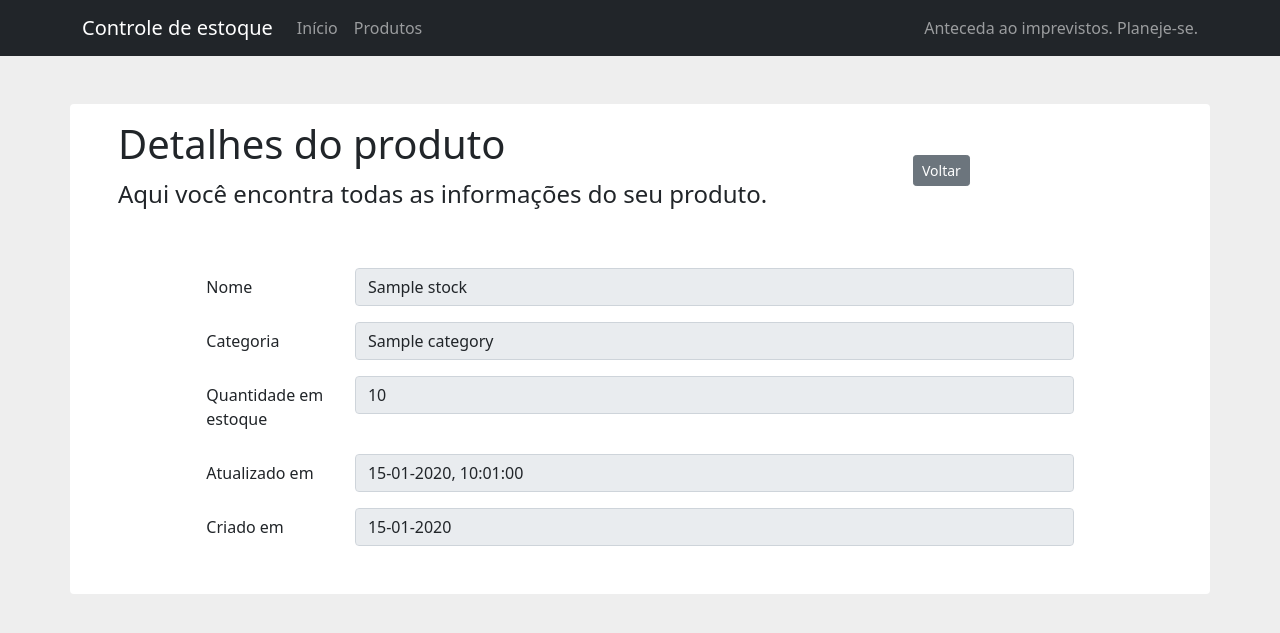
After one commit to WellingtonFidelis/stock-management, a Django app: page /detail-item/1/ in a window 1280 px wide. The commit adds this page. Shown: the top 633 px of the page. Run offline with Django 4.2, Linux system fonts and the light colour scheme; tables that the repository leaves empty hold one stand-in row (values such as "Sample post"); some libraries are stand-ins or nearby versions.

Commit message:
feat(backend/frontend): Adding field to date of last update and creation date. Add a new page to details item.

```diff
--- a/core/urls.py
+++ b/core/urls.py
@@ -25,6 +25,7 @@ from stock_management.views import (
     updateItemView,
     deleteItemView,
     exportDataView,
+    detailItemView,
 )
 
 urlpatterns = [
@@ -33,6 +34,7 @@ urlpatterns = [
     path("list-items", listItemsView, name="list-items"),
     path("create-item", createItemView, name="create-item"),
     path("update-item/<str:pk>/", updateItemView, name="update-item"),
+    path("detail-item/<str:pk>/", detailItemView, name="detail-item"),
     path("delete-item/<str:pk>/", deleteItemView, name="delete-item"),
     path(
         "export-data-to-csv",
--- a/stock_management/admin.py
+++ b/stock_management/admin.py
@@ -11,6 +11,7 @@ class StockCreateAdmin(admin.ModelAdmin):
     form = StockCreateForm
     list_filter = ["category"]
     search_fields = ["category", "item_name"]
+    readonly_fields = ["last_updated", "created_date"]
 
 
 admin.site.register(Stock, StockCreateAdmin)
--- a/stock_management/forms.py
+++ b/stock_management/forms.py
@@ -101,7 +101,11 @@ class StockSearchForm(forms.ModelForm):
 class StockUpdateForm(forms.ModelForm):
     class Meta:
         model = Stock
-        fields = ["category", "item_name", "quantity"]
+        fields = [
+            "category",
+            "item_name",
+            "quantity",
+        ]
 
     def __init__(self, *args, **kargs):
         super().__init__(*args, **kargs)
--- a/stock_management/models.py
+++ b/stock_management/models.py
@@ -1,5 +1,5 @@
 from django.db import models
-
+from django.utils import timezone
 
 # Create your models here.
 
@@ -33,8 +33,8 @@ class Stock(models.Model):
     phone_number = models.CharField(max_length=50, blank=True, null=True)
     created_by = models.CharField(max_length=50, blank=True, null=True)
     reorder_level = models.IntegerField(default="0", blank=True, null=True)
-    last_updated = models.DateTimeField(auto_now_add=False, auto_now=True)
-    export_to_CSV = models.BooleanField(default=False)
+    last_updated = models.DateTimeField(verbose_name="Atualizado", auto_now=True)
+    created_date = models.DateField(verbose_name="Criado", auto_now_add=True)
 
     def __str__(self):
         return self.item_name
--- a/stock_management/views.py
+++ b/stock_management/views.py
@@ -71,11 +71,7 @@ def createItemView(request):
 
         messages.success(request, "O produto foi criado com sucesso.")
 
-        print(
-            "O produto {} foi criado com sucesso. {}".format(
-                queryset.item_name, datetime.datetime.now()
-            )
-        )
+        print("O produto foi criado com sucesso.")
 
         return redirect("/list-items")
 
@@ -102,11 +98,13 @@ def updateItemView(request, pk):
         if form.is_valid():
             form.save()
 
-            messages.success(request, "O produto foi atualizado com sucesso.")
+            messages.success(
+                request, "O produto {} foi atualizado com sucesso.".format(queryset)
+            )
 
             print(
-                "O produto {} foi atualizado com sucesso. {}".format(
-                    queryset.item_name, datetime.datetime.now()
+                "=> {} => INFO => O produto {} foi atualizado com sucesso.".format(
+                    datetime.datetime.now(), queryset
                 )
             )
 
@@ -135,11 +133,7 @@ def deleteItemView(request, pk):
 
         messages.success(request, "O produto foi excluído permanentemente com sucesso.")
 
-        print(
-            "O produto {} foi deletado com sucesso. {}".format(
-                queryset.item_name, datetime.datetime.now()
-            )
-        )
+        print("O produto foi deletado com sucesso.")
 
         return redirect("/list-items")
 
@@ -184,3 +178,19 @@ def exportDataView(request):
             writer.writerow([item.id, item.category, item.item_name, item.quantity])
 
         return response
+
+
+def detailItemView(request, pk):
+    title = "Detalhes do produto"
+    sub_title = "Aqui você encontra todas as informações do seu produto."
+    template = "pages/detail-item.html"
+
+    queryset = Stock.objects.get(id=pk)
+
+    context = {
+        "title": title,
+        "sub_title": sub_title,
+        "product": queryset,
+    }
+
+    return render(request=request, context=context, template_name=template)
--- /dev/null
+++ b/templates/pages/detail-item.html
@@ -0,0 +1,63 @@
+{% extends "base.html" %}
+{% load crispy_forms_tags %}
+
+{% block title %}Stock - {{ title }}{% endblock title %}
+
+
+{% block content %}
+
+<div class="container mt-5 p-3 px-5 bg-white rounded">
+    <div class="row gx-3 justify-content-around">
+        <div class="col-9">
+            <h1>{{ title }}</h1>
+            <legend>{{ sub_title }}</legend>
+        </div>
+        <div class="col-3 align-self-center">
+            <a type="button" class="btn btn-secondary btn-sm" href="{% url 'list-items' %}">Voltar</a>
+        </div>
+    </div>
+
+    <div class="row justify-content-center gx-3 mt-5 mb-3">
+        <div class="col-10">
+            <div>
+                <div class="row mb-3">
+                    <label for="item_name" class="col-2 col-form-label">Nome</label>
+                    <div class="col-10">
+                        <input type="input" class="form-control" id="item_name" placeholder=""
+                            value="{{ product.item_name }}" disabled>
+                    </div>
+                </div>
+                <div class="row mb-3">
+                    <label for="category" class="col-2 col-form-label">Categoria</label>
+                    <div class="col-10">
+                        <input type="input" class="form-control" id="category" placeholder=""
+                            value="{{ product.category }}" disabled>
+                    </div>
+                </div>
+                <div class="row mb-3">
+                    <label for="quantity" class="col-2 col-form-label">Quantidade em estoque</label>
+                    <div class="col-10">
+                        <input type="input" class="form-control" id="quantity" placeholder=""
+                            value="{{ product.quantity }}" disabled>
+                    </div>
+                </div>
+                <div class="row mb-3">
+                    <label for="last-updated" class="col-2 col-form-label">Atualizado em</label>
+                    <div class="col-10">
+                        <input type="input" class="form-control" id="last-updated" placeholder=""
+                            value="{{ product.last_updated  | date:'d-m-Y, H:m:s' }}" disabled>
+                    </div>
+                </div>
+                <div class="row mb-3">
+                    <label for="created-date" class="col-2 col-form-label">Criado em</label>
+                    <div class="col-10">
+                        <input type="input" class="form-control" id="created-date" placeholder=""
+                            value="{{ product.created_date | date:'d-m-Y' }}" disabled>
+                    </div>
+                </div>
+            </div>
+        </div>
+    </div>
+</div>
+
+{% endblock content %}
--- a/templates/pages/update-item.html
+++ b/templates/pages/update-item.html
@@ -23,7 +23,7 @@
                 <form action="" method="post">
                     {% csrf_token %}
                     {% crispy form %}
-                    <!-- <input type="submit" class="btn btn-success btn-block" value="Salvar"> -->
+                    <!-- <input type="submit" class="btn btn-success" value="Salvar"> -->
                 </form>
             </div>
         </div>
```
Also changed, not shown: templates/pages/list-items.html (+5 -4 lines), stock_management/migrations/0006_remove_stock_export_to_csv_remove_stock_last_updated.py (added), stock_management/migrations/0007_stock_created_date_stock_last_updated.py (added).
